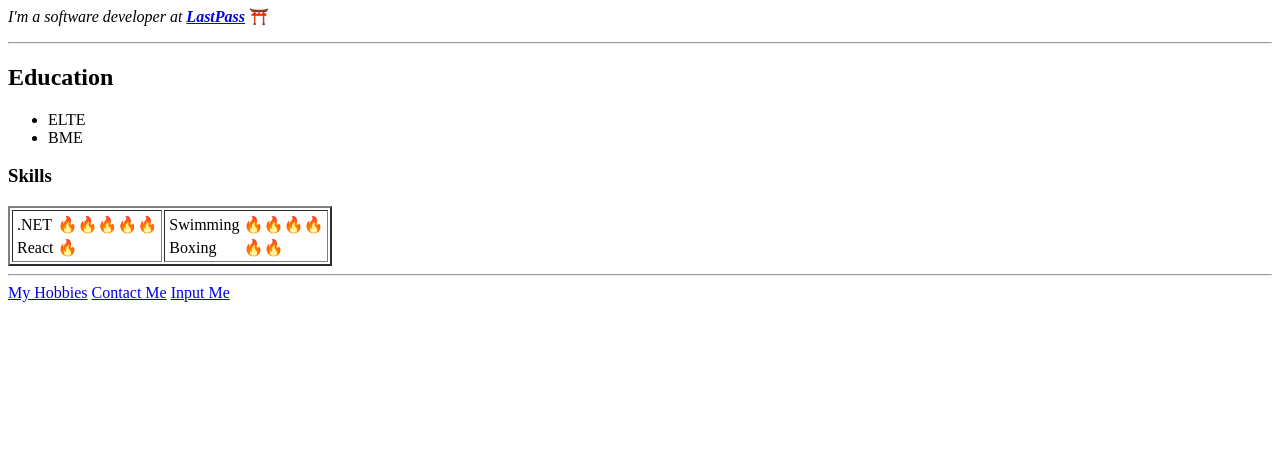
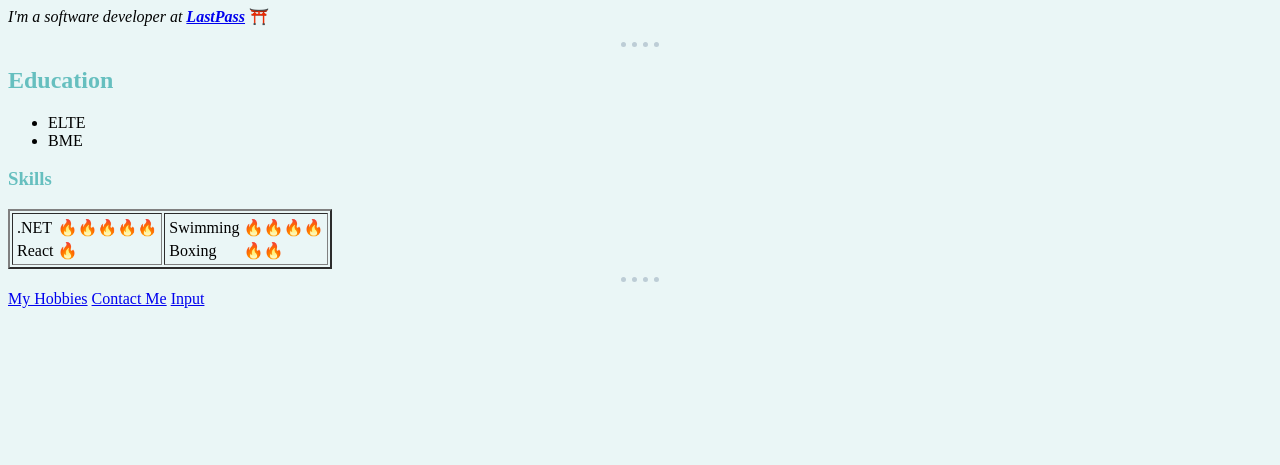
Before and after one commit to pluhari/CV, a plain HTML site: page index.html in a window 1280 px wide. Shown: the part 335-800 px from the top of the page. Drawn offline with Linux system fonts and the light colour scheme.

Commit message:
Basic CSS

```diff
--- /dev/null
+++ b/css/styles.css
@@ -0,0 +1,15 @@
+
+body {
+    background-color: #EAF6F6;
+}
+
+h1, h2, h3{
+    color: #66BFBF;
+}
+
+hr {
+    border-style: dotted none none;
+    border-width: thick;
+    width: 3%;
+    border-color: #BDCDD6;
+}
--- a/index.html
+++ b/index.html
@@ -5,6 +5,8 @@
     <meta http-equiv="X-UA-Compatible" content="IE=edge">
     <meta name="viewport" content="width=device-width, initial-scale=1.0">
     <title>Sztyop's Personal Site</title>
+    <link rel="stylesheet" href="css/styles.css">
+
 </head>
 <body>
     <img src="images/profile_pic-modified.png" width="250" height="250">
@@ -78,6 +80,6 @@
 
     <a href="hobbies.html">My Hobbies</a>
     <a href="contact-me.html">Contact Me</a>
-    <a href="input-me.html">Input Me</a>
+    <a href="input-me.html">Input</a>
 </body>
 </html>
```
Also changed, not shown: contact-me.html (+1 -0 lines), hobbies.html (+1 -0 lines), input-me.html (+1 -0 lines).
